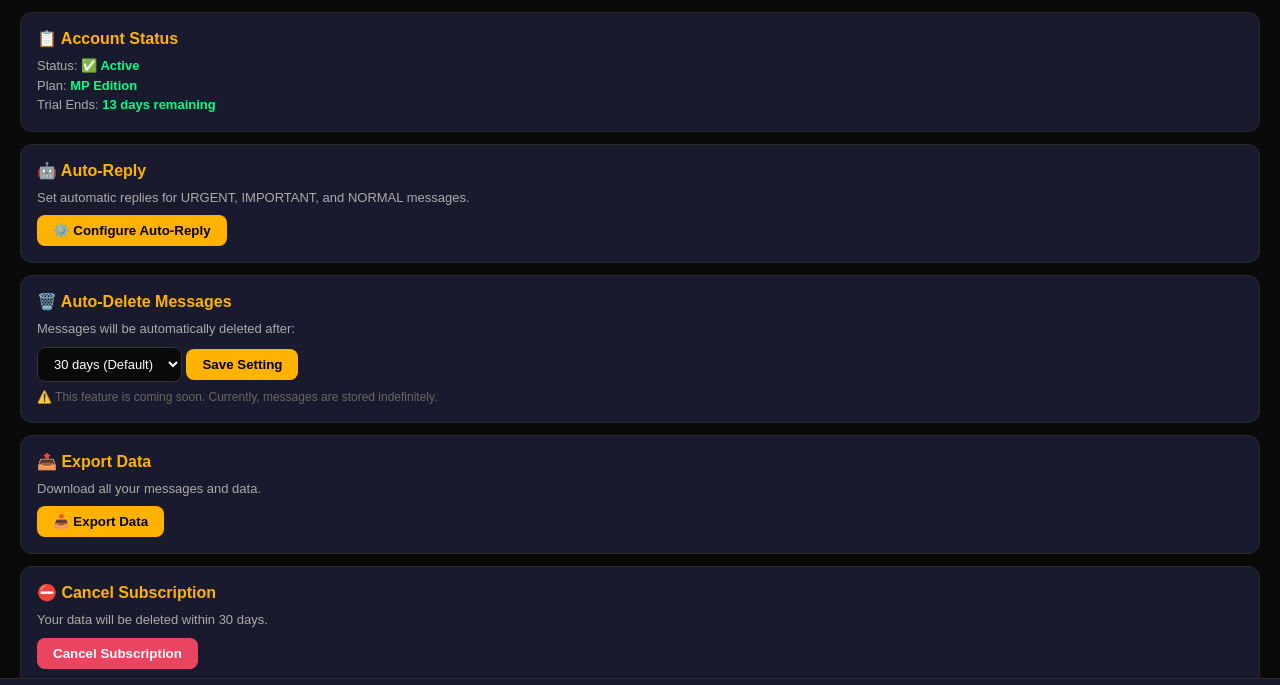
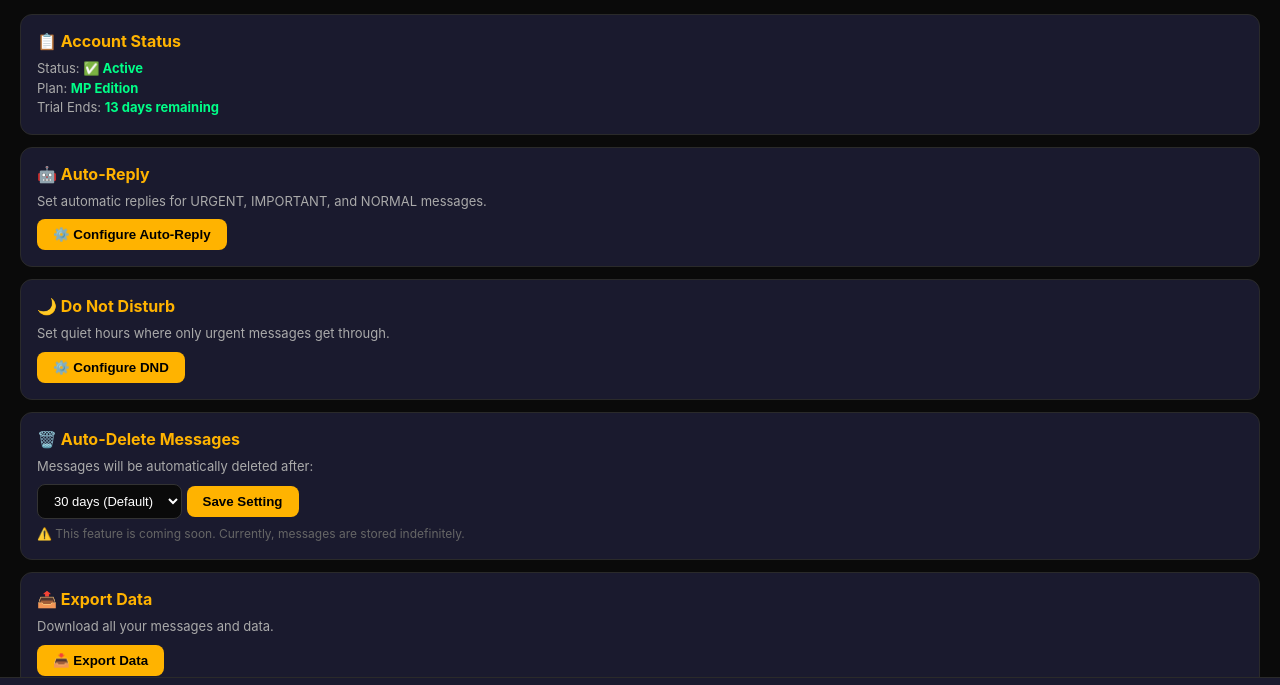
Before and after one commit to sikhumbuzilesncube/GatekeeperAI-, a plain HTML site: page settings.html in a window 1280 px wide. Shown: the part 71-756 px from the top of the page. Drawn offline with Linux system fonts and the light colour scheme.

Commit message:
Update settings.html

```diff
--- a/settings.html
+++ b/settings.html
@@ -1,12 +1,12 @@
 <!DOCTYPE html>
-<html>
+<html lang="en">
 <head>
 <meta charset="UTF-8">
 <meta name="viewport" content="width=device-width, initial-scale=1.0">
 <title>Settings - Gatekeeper AI</title>
 <style>
 *{margin:0;padding:0;box-sizing:border-box}
-body{font-family:sans-serif;background:#0a0a0a;color:#fff;padding:20px;padding-bottom:80px}
+body{font-family:-apple-system,BlinkMacSystemFont,'Segoe UI',Roboto,sans-serif;background:#0a0a0a;color:#fff;padding:20px;padding-bottom:80px}
 .header{text-align:center;margin-bottom:20px}
 .header h1{color:#FFB300;font-size:24px}
 .header p{color:#888;font-size:13px}
@@ -16,6 +16,7 @@ body{font-family:sans-serif;background:#0a0a0a;color:#fff;padding:20px;padding-b
 .setting-card .value{color:#00ff88;font-weight:bold}
 .setting-card .btn{background:#FFB300;color:#000;border:none;padding:8px 16px;border-radius:8px;font-weight:bold;cursor:pointer;margin-top:8px}
 .setting-card .btn-danger{background:#e94560;color:#fff}
+.setting-card .btn-danger:hover{background:#cc2244}
 .setting-card select{padding:8px 12px;border-radius:8px;border:1px solid #333;background:#0a0a0a;color:#fff;font-size:13px;margin-top:8px}
 .bottom-nav{position:fixed;bottom:0;left:0;right:0;background:#1a1a2e;display:flex;padding:10px;border-top:1px solid #2a2a2a}
 .nav-item{flex:1;text-align:center;padding:8px;border-radius:8px;color:#888;font-size:12px;cursor:pointer}
@@ -25,8 +26,8 @@ body{font-family:sans-serif;background:#0a0a0a;color:#fff;padding:20px;padding-b
 <body>
 
 <div class="header">
-<h1>⚙️ Settings</h1>
-<p>Manage your account and preferences</p>
+    <h1>⚙️ Settings</h1>
+    <p>Manage your account and preferences</p>
 </div>
 
 <!-- Account Status -->
@@ -42,6 +43,13 @@ body{font-family:sans-serif;background:#0a0a0a;color:#fff;padding:20px;padding-b
     <h3>🤖 Auto-Reply</h3>
     <p>Set automatic replies for URGENT, IMPORTANT, and NORMAL messages.</p>
     <button class="btn" onclick="window.location.href='auto_reply.html'">⚙️ Configure Auto-Reply</button>
+</div>
+
+<!-- Do Not Disturb -->
+<div class="setting-card">
+    <h3>🌙 Do Not Disturb</h3>
+    <p>Set quiet hours where only urgent messages get through.</p>
+    <button class="btn" onclick="window.location.href='dnd.html'">⚙️ Configure DND</button>
 </div>
 
 <!-- Auto-Delete -->
@@ -113,4 +121,4 @@ function deleteAccount() {
 }
 </script>
 </body>
-</html>
+    </html>
```
